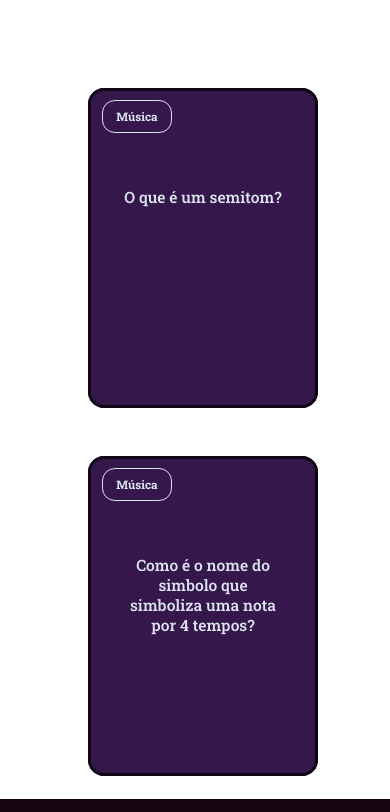
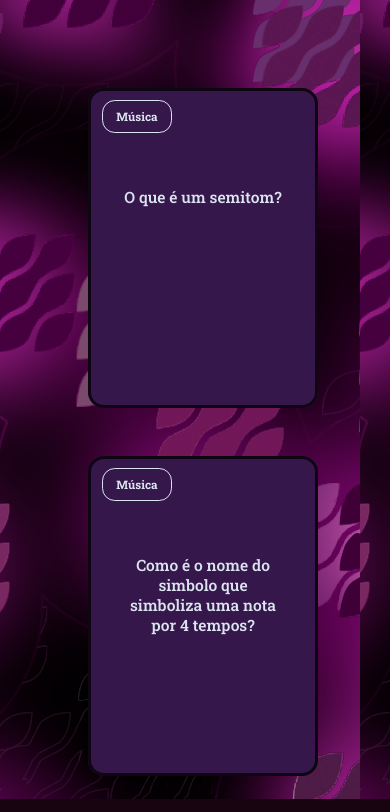
Before and after one commit to Bielzinho-Prime/gurus-te-ajudam, a plain HTML site: page index.html in a window 390 px wide. Shown: the top 812 px of the page. Drawn offline with Linux system fonts and the light colour scheme.

Commit message:
Add files via upload

```diff
--- a/assets/css/style.css
+++ b/assets/css/style.css
@@ -130,7 +130,7 @@ footer p {
 @media (max-width: 560px) {
 
     body {
-        background: url('img/bg-mobile.webp');
+        background: url('../img/bgpr-mobile.webp');
 
         .cartao {
             flex: 1 0 calc(100% - 1rem);
```
Also changed, not shown: assets/img/bgpr-mobile.webp (added).
